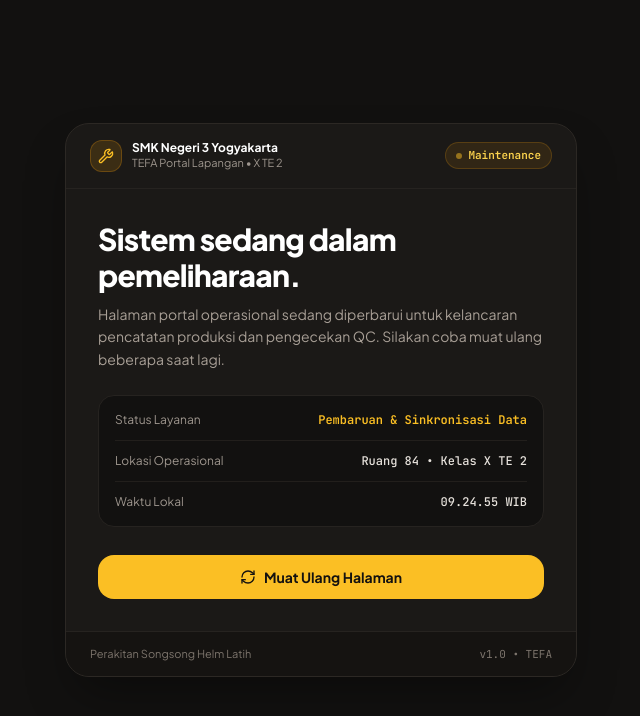
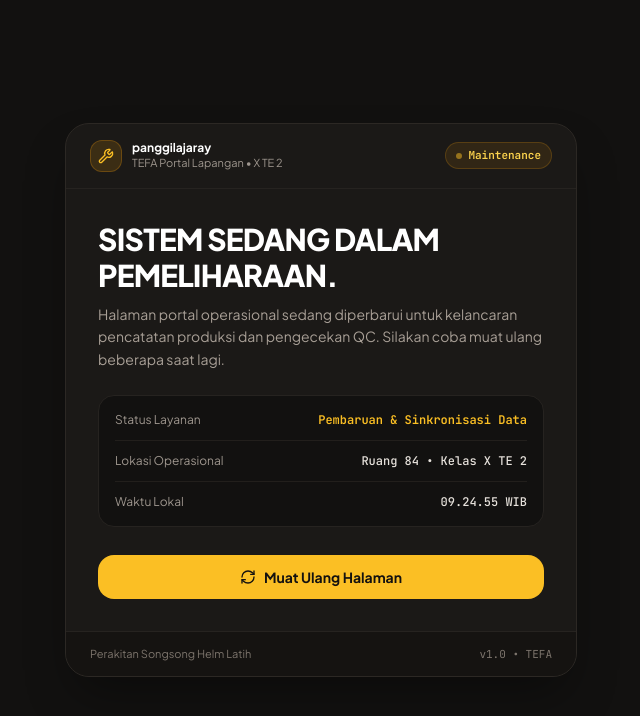
Before and after one commit to kaii-wq/FRENDO-CORP, a plain HTML site: page index.html in a window 1280 px wide. Shown: the whole page, without its empty margins (319-959 px from the left). Drawn offline with nearby package versions, Linux system fonts and the light colour scheme.

Commit message:
Update text in index.html for maintenance notice

```diff
--- a/index.html
+++ b/index.html
@@ -51,7 +51,7 @@
           <i data-lucide="wrench" class="w-4 h-4"></i>
         </div>
         <div>
-          <span class="block text-xs font-bold text-white leading-tight">SMK Negeri 3 Yogyakarta</span>
+          <span class="block text-xs font-bold text-white leading-tight">panggilajaray</span>
           <span class="block text-[11px] text-[#9E968E]">TEFA Portal Lapangan • X TE 2</span>
         </div>
       </div>
@@ -66,7 +66,7 @@
     <div class="p-6 sm:p-8 space-y-6">
       <div class="space-y-2.5">
         <h1 class="text-2xl sm:text-3xl font-extrabold tracking-tight text-white">
-          Sistem sedang dalam pemeliharaan.
+          SISTEM SEDANG DALAM PEMELIHARAAN.
         </h1>
         <p class="text-sm text-[#A89F96] leading-relaxed">
           Halaman portal operasional sedang diperbarui untuk kelancaran pencatatan produksi dan pengecekan QC. Silakan coba muat ulang beberapa saat lagi.
```
